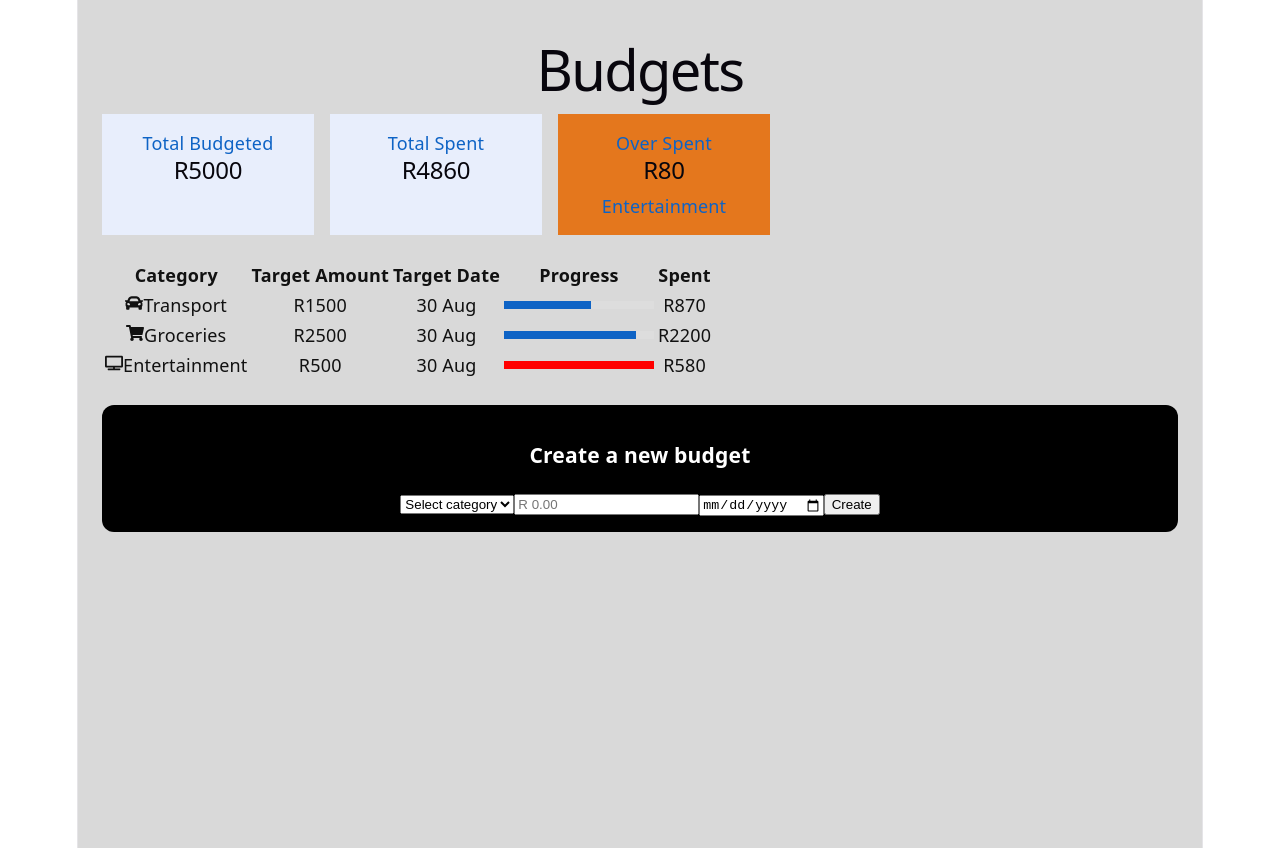
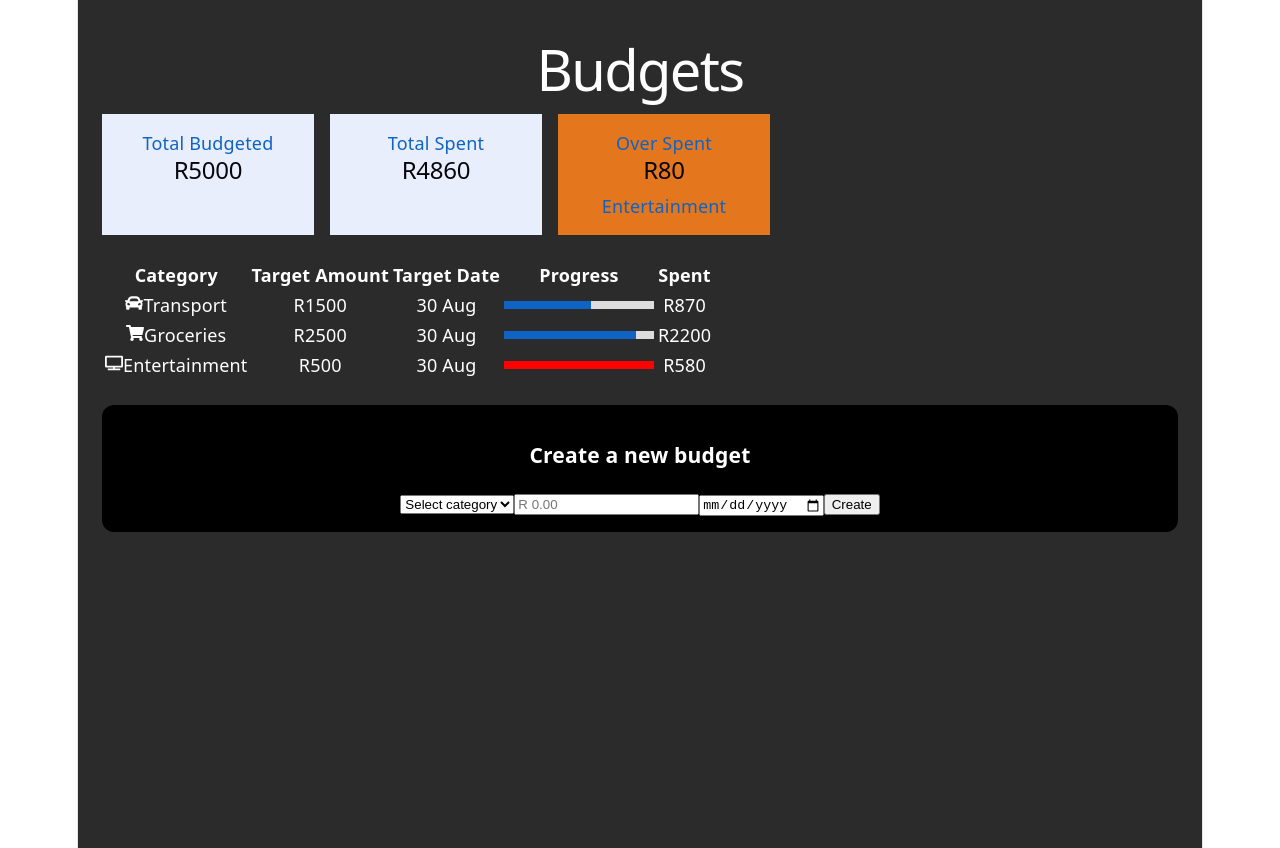
Before and after one commit to eri892821/OI-348-project-practice-space, a React (Vite) app in the folder OI_348-Project/: page / in a window 1280 px wide. Built offline with nearby package versions, Linux system fonts and the light colour scheme.

Commit message:
css for card

```diff
--- a/OI_348-Project/src/Budgets.css
+++ b/OI_348-Project/src/Budgets.css
@@ -1,8 +1,14 @@
 .budgets-page {
-  background: #d9d9d9;
-  color: #111;
+  background:#2b2b2b;
+  color: white;
   min-height: 100vh;
   padding: 24px;
+}
+
+.card{
+    padding: 16px;
+    width:180px;
+    border-radius:12px
 }
 
 .table-box {
@@ -25,3 +31,7 @@
   border-radius: 12px;
   padding: 16px;
 }
+
+h1{
+    color:white;
+}
```
